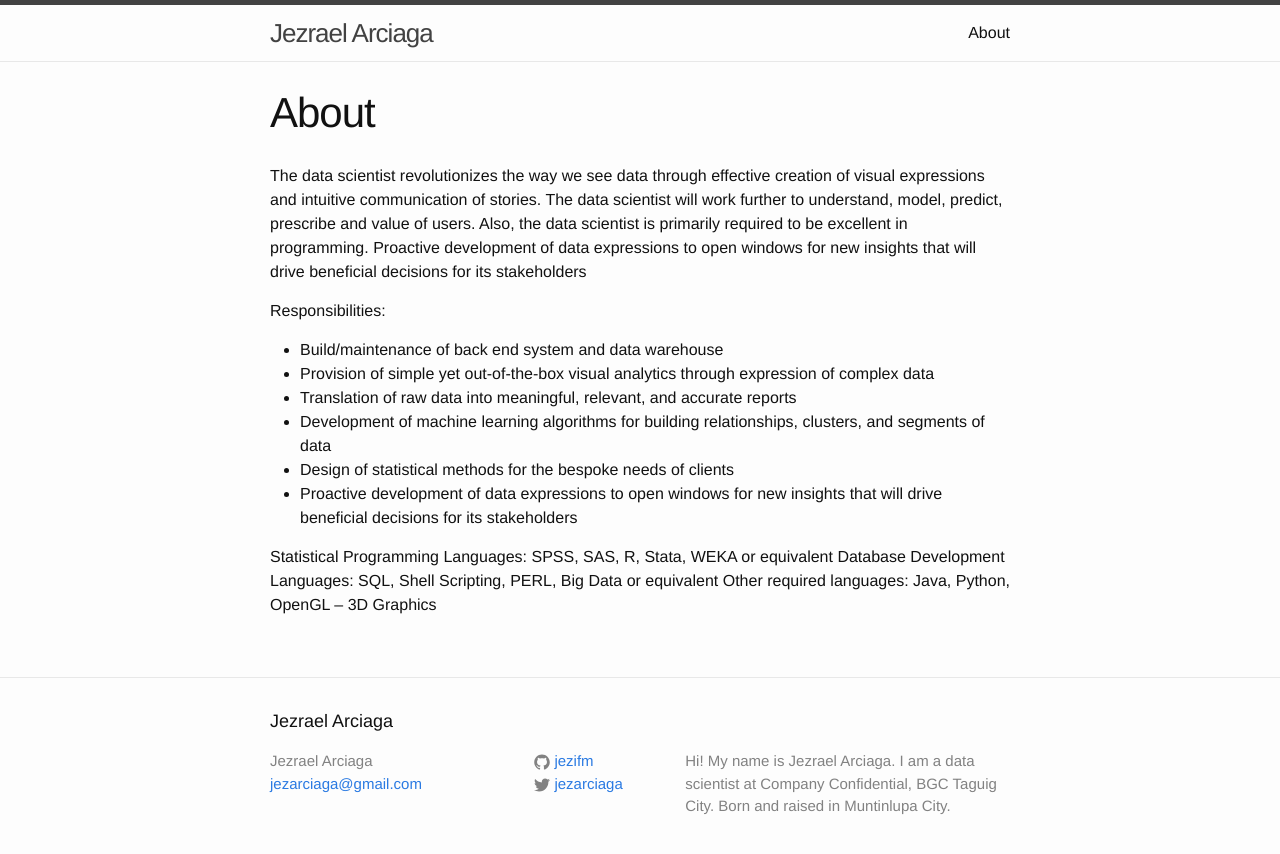
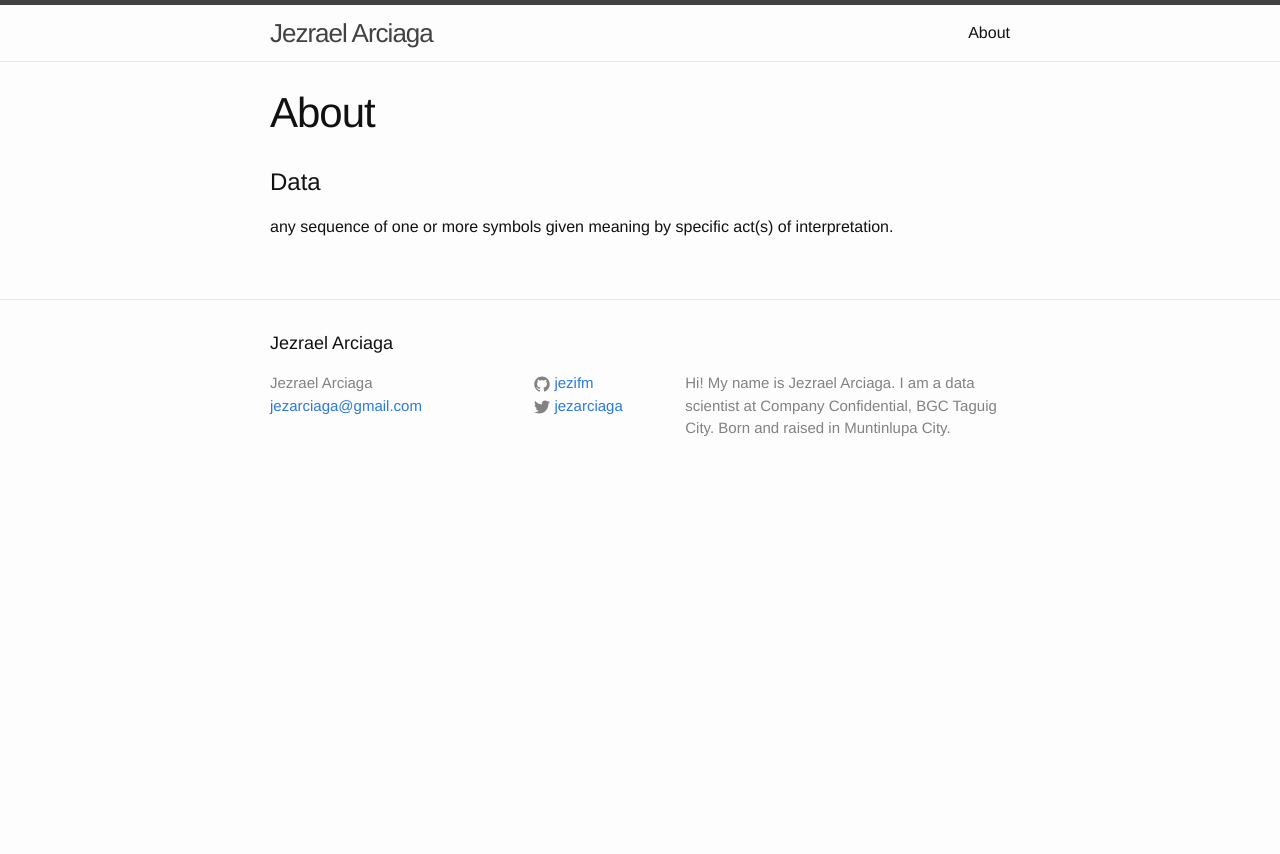
Before and after one commit to dharmeshkakadia/jezifm.github.io, a Jekyll site: the page built from about.md, in a window 1280 px wide. Shown: the top 854 px of the page. Built offline with Jekyll 4.4.1, drawn with Linux system fonts in a browser that asks for light colours.

Commit message:
Fix typo. Simplify about page

```diff
--- a/about.md
+++ b/about.md
@@ -4,18 +4,6 @@ title: About
 permalink: /about/
 ---
 
-The data scientist revolutionizes the way we see data through effective creation of visual expressions and intuitive communication of stories. The data scientist will work further to understand, model, predict, prescribe and value of users. Also, the data scientist is primarily required to be excellent in programming. Proactive development of data expressions to open windows for new insights that will drive beneficial decisions for its stakeholders
+# Data
 
-Responsibilities:
-
-* Build/maintenance of back end system and data warehouse
-* Provision of simple yet out-of-the-box visual analytics through expression of complex data
-* Translation of raw data into meaningful, relevant, and accurate reports
-* Development of machine learning algorithms for building relationships, clusters, and segments of data
-* Design of statistical methods for the bespoke needs of clients
-* Proactive development of data expressions to open windows for new insights that will drive beneficial decisions for its stakeholders
-
-
-Statistical Programming Languages: SPSS, SAS, R, Stata, WEKA or equivalent
-Database Development Languages: SQL, Shell Scripting, PERL, Big Data or equivalent
-Other required languages: Java, Python, OpenGL – 3D Graphics
+any sequence of one or more symbols given meaning by specific act(s) of interpretation.
```
Also changed, not shown: _posts/2017-03-25-why-did-i-move-from-sublime-to-emacs.md (+2 -2 lines).
